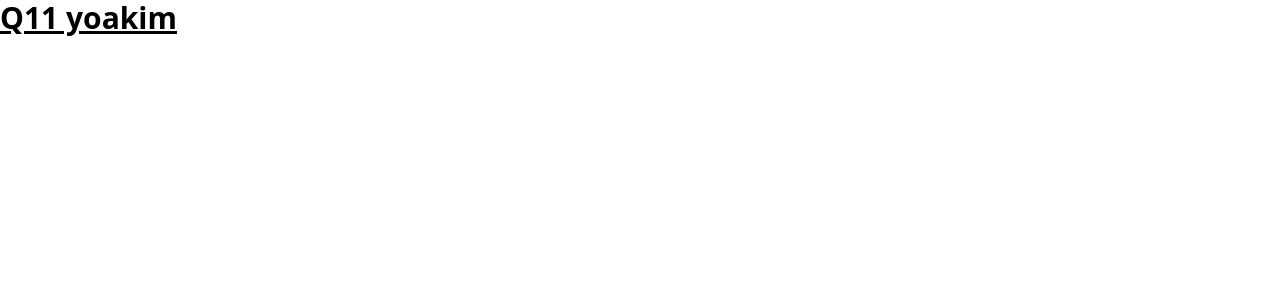
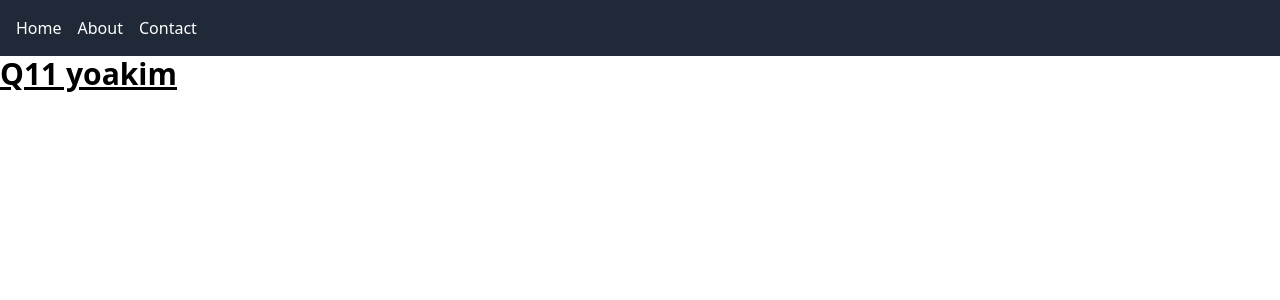
Before and after one commit to JoaGal/AutoDi, a Next.js app: page / in a window 1280 px wide. Shown: the top 300 px of the page. Built offline with nearby package versions, Linux system fonts and the light colour scheme.

Commit message:
navbar changes

```diff
--- /dev/null
+++ b/app/components/Navbar.tsx
@@ -0,0 +1,17 @@
+export default function Navbar() {
+  return (
+    <nav className="bg-gray-800 text-white p-4">
+      <ul className="flex space-x-4">
+        <li>
+          <a href="/">Home</a>
+        </li>
+        <li>
+          <a href="/about">About</a>
+        </li>
+        <li>
+          <a href="/contact">Contact</a>
+        </li>
+      </ul>
+    </nav>
+  );
+}
--- a/app/components/navbar.jsx
+++ /dev/null
@@ -1,7 +0,0 @@
-export default function navbar() {
-    return (
-        <>
-            <h1>navbar</h1>
-        </>
-    )
-}
--- a/app/layout.tsx
+++ b/app/layout.tsx
@@ -1,3 +1,4 @@
+import Navbar from './components/Navbar';
 import './globals.css';
 
 export default function RootLayout({ children }: { children: React.ReactNode }) {
@@ -5,7 +6,10 @@ export default function RootLayout({ children }: { children: React.ReactNode })
     <html lang="es">
       <title>AutoDi</title>
       <head />
-      <body>{children}</body>
+      <body>
+        <Navbar />
+        {children}
+      </body>
     </html>
   );
 }
```
